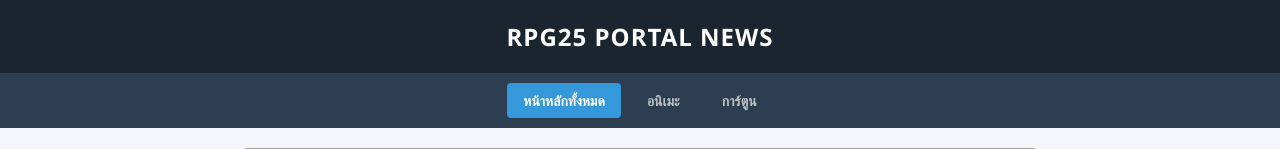
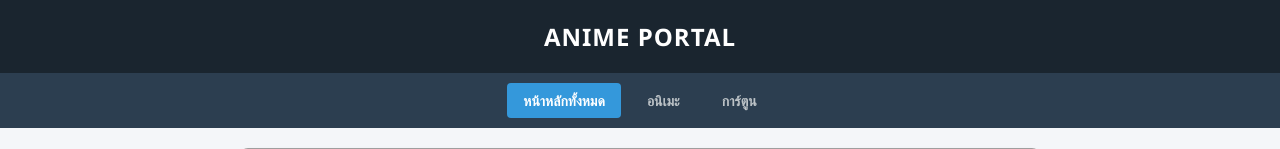
Before and after one commit to krit2551/news-app-v2, a Flask app: page / in a window 1280 px wide. Shown: the top 149 px of the page. Run offline with Flask 3, Linux system fonts and the light colour scheme; grey boxes are pictures that could not be loaded.

Commit message:
Change header title from RPG25 PORTAL NEWS to ANIME PORTAL

```diff
--- a/templates/index.html
+++ b/templates/index.html
@@ -124,7 +124,7 @@
 <body>
 
     <header>
-        <h1>RPG25 PORTAL NEWS</h1>
+        <h1>ANIME PORTAL</h1>
     </header>
 
     <nav>
```
